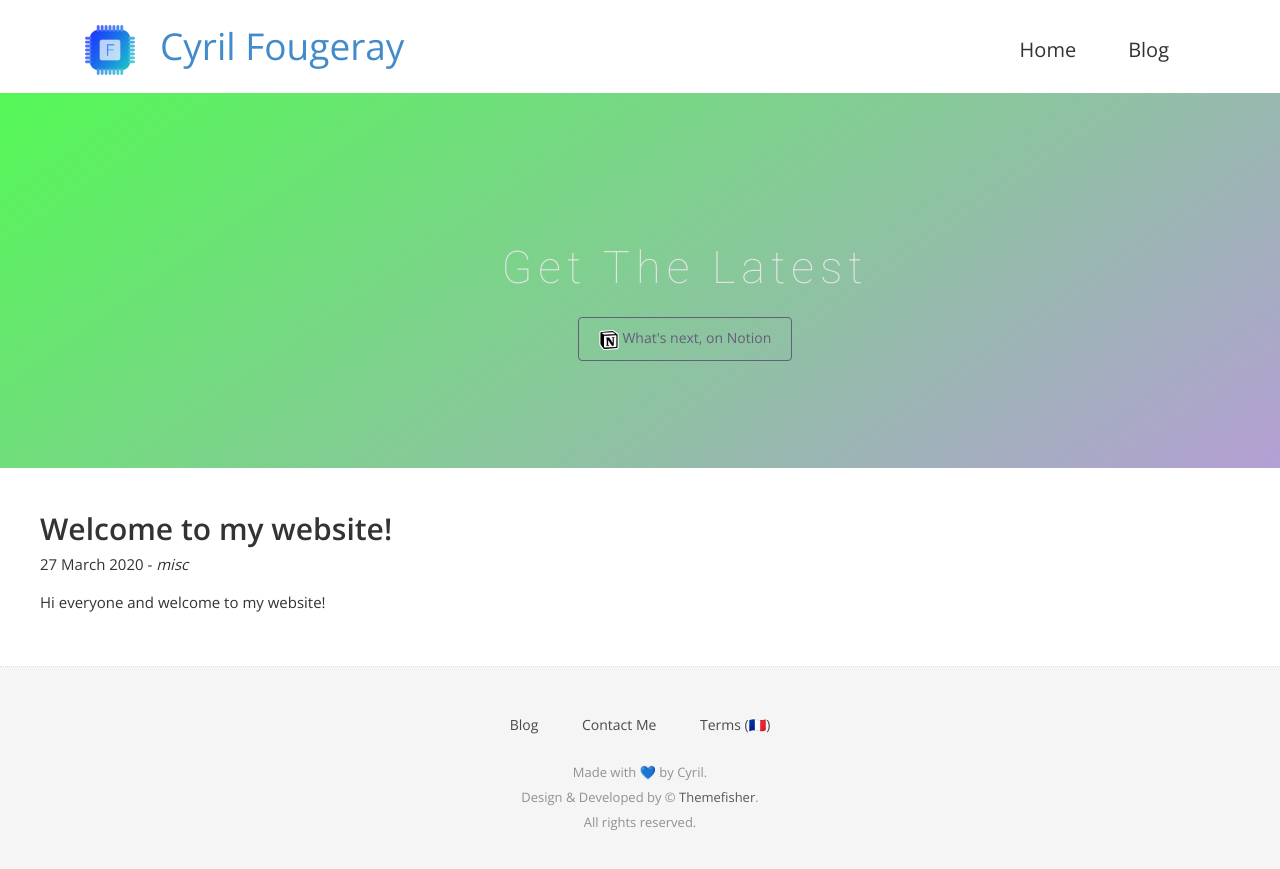
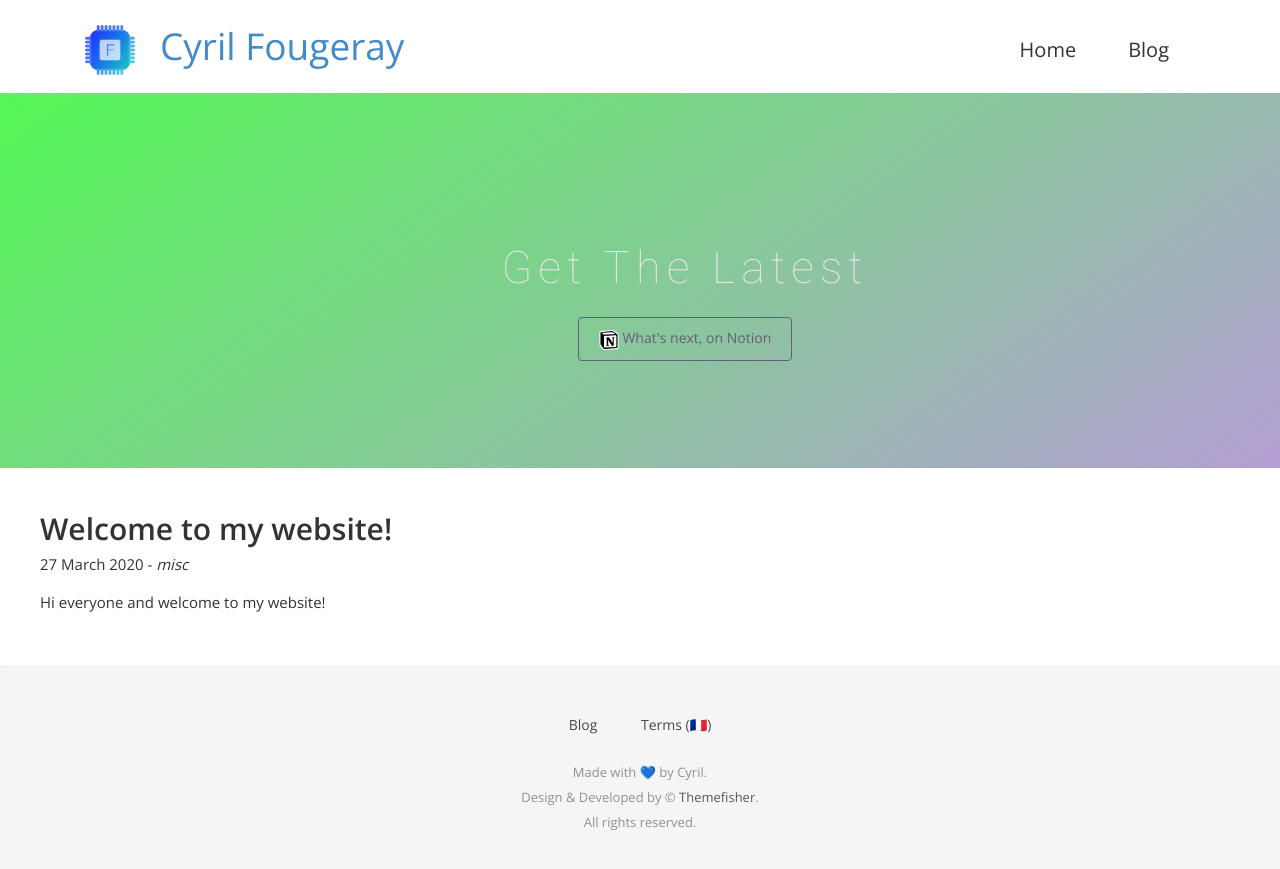
Before and after one commit to fouge/fouge.github.io, a Jekyll site: the page built from blog.html, in a window 1280 px wide. Shown: the top 869 px of the page. Built offline with Jekyll 4.4.1, drawn with Linux system fonts in a browser that asks for light colours; nearby versions of some CDN libraries; some web fonts are replaced.

Commit message:
Remove link to page Contact

```diff
--- a/_includes/footer.html
+++ b/_includes/footer.html
@@ -6,7 +6,7 @@
         <div class="footer-manu">
           <ul>
             <li><a href="{{ site.baseurl }}/blog">Blog</a></li>
-            <li><a href="{{ site.baseurl }}/contact">Contact Me</a></li>
+            <!-- <li><a href="{{ site.baseurl }}/contact">Contact Me</a></li> -->
             <li><a href="{{ site.baseurl }}/terms">Terms (🇫🇷)</a></li>
           </ul>
         </div>
```
